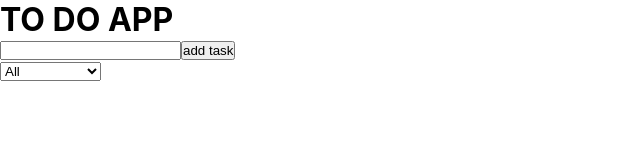
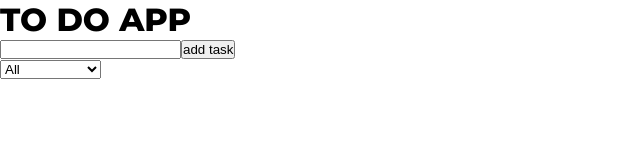
Before and after one commit to KrzysztofGrudzien/React-To-Do-App, a React (Create React App) app: page / in a window 1280 px wide. Shown: the top 160 px of the page, without its empty margins (0-640 px from the left). Built offline with nearby package versions, Linux system fonts and the light colour scheme.

Commit message:
remove unuseful files and add Montserrat font from Google Fonts

```diff
--- a/public/index.html
+++ b/public/index.html
@@ -4,40 +4,20 @@
     <meta charset="utf-8" />
     <link rel="icon" href="%PUBLIC_URL%/favicon.ico" />
     <meta name="viewport" content="width=device-width, initial-scale=1" />
-    <meta name="theme-color" content="#000000" />
     <meta
       name="description"
       content="Web site created using create-react-app"
     />
-    <link rel="apple-touch-icon" href="%PUBLIC_URL%/logo192.png" />
-    <!--
-      manifest.json provides metadata used when your web app is installed on a
-      user's mobile device or desktop. See https://developers.google.com/web/fundamentals/web-app-manifest/
-    -->
-    <link rel="manifest" href="%PUBLIC_URL%/manifest.json" />
-    <!--
-      Notice the use of %PUBLIC_URL% in the tags above.
-      It will be replaced with the URL of the `public` folder during the build.
-      Only files inside the `public` folder can be referenced from the HTML.
+    <link rel="preconnect" href="https://fonts.gstatic.com" />
+    <link
+      href="https://fonts.googleapis.com/css2?family=Montserrat:wght@200;400;600;800&display=swap"
+      rel="stylesheet"
+    />
 
-      Unlike "/favicon.ico" or "favicon.ico", "%PUBLIC_URL%/favicon.ico" will
-      work correctly both with client-side routing and a non-root public URL.
-      Learn how to configure a non-root public URL by running `npm run build`.
-    -->
     <title>React App</title>
   </head>
   <body>
     <noscript>You need to enable JavaScript to run this app.</noscript>
     <div id="root"></div>
-    <!--
-      This HTML file is a template.
-      If you open it directly in the browser, you will see an empty page.
-
-      You can add webfonts, meta tags, or analytics to this file.
-      The build step will place the bundled scripts into the <body> tag.
-
-      To begin the development, run `npm start` or `yarn start`.
-      To create a production bundle, use `npm run build` or `yarn build`.
-    -->
   </body>
 </html>
--- a/src/components/App/App.css
+++ b/src/components/App/App.css
@@ -14,9 +14,9 @@ html {
 
 body {
   font-size: 1.6rem;
-  font-family: -apple-system, BlinkMacSystemFont, "Segoe UI", "Roboto", "Oxygen",
-    "Ubuntu", "Cantarell", "Fira Sans", "Droid Sans", "Helvetica Neue",
-    sans-serif;
+  font-family: "Montserrat", -apple-system, BlinkMacSystemFont, "Segoe UI",
+    "Roboto", "Oxygen", "Ubuntu", "Cantarell", "Fira Sans", "Droid Sans",
+    "Helvetica Neue", sans-serif;
   -webkit-font-smoothing: antialiased;
   -moz-osx-font-smoothing: grayscale;
 }
@@ -25,3 +25,7 @@ code {
   font-family: source-code-pro, Menlo, Monaco, Consolas, "Courier New",
     monospace;
 }
+
+ul li {
+  list-style: none;
+}
```
Also changed, not shown: public/logo192.png (deleted), public/logo512.png (deleted), public/manifest.json (deleted), public/robots.txt (deleted).
